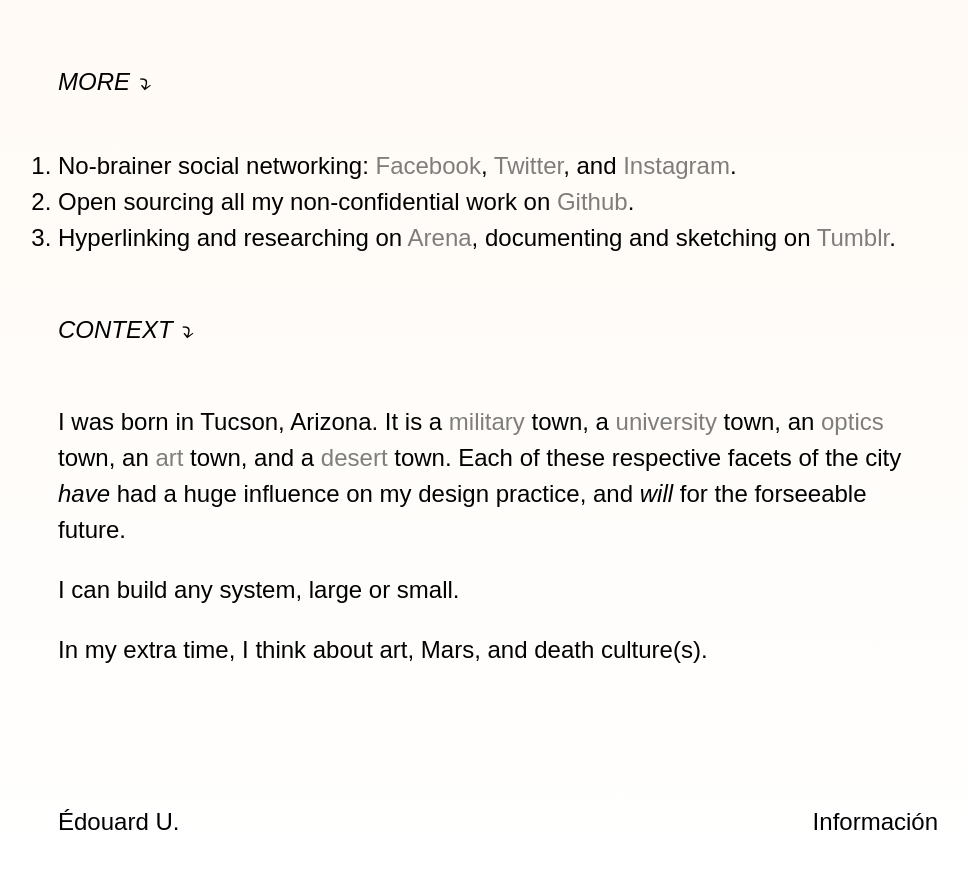
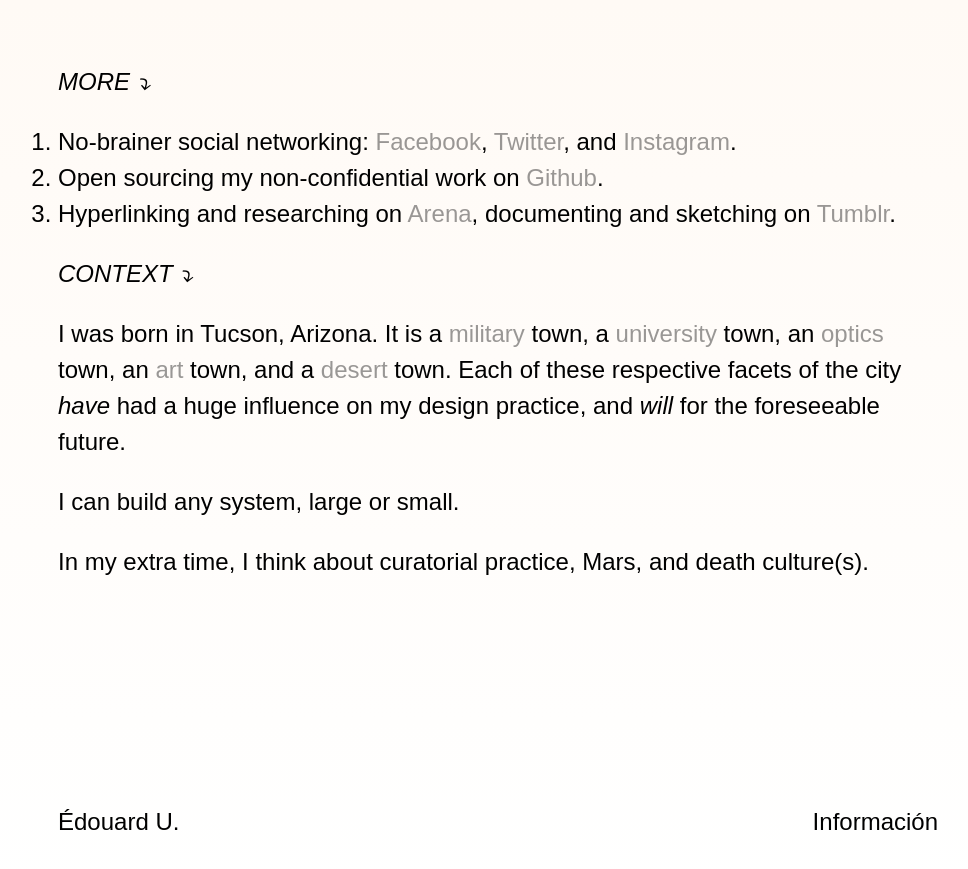
Before and after one commit to edouerd/ux.edouard.us, a Jekyll site: the page built from info/index.html, in a window 1280 px wide. Shown: the top 869 px of the page, without its empty margins (142-1110 px from the left). Built offline with Jekyll 4.4.1, drawn with Linux system fonts in a browser that asks for light colours; nearby versions of some CDN libraries.

Commit message:
△ big edits to /info (it should be nice n' clean now), updating index

```diff
--- a/info/index.html
+++ b/info/index.html
@@ -4,26 +4,26 @@
 permalink: /info/
 ---
 
-<section class="center w-70 mw8 ma4 mv5-ns">
-  <p class="lh-copy f3 i black ph2">MORE ⤵︎</p>
-  <div class="fl w-100 pb4 mw0 ph2">
-    <ol class="lh-copy f3 pl0">
-      <li>No-brainer social networking: <a class="link black-50" href="https://www.facebook.com/edouerd">Facebook</a>, <a class="link black-50" href="https://twitter.com/edouerd">Twitter</a>, and <a class="link black-50" href="https://www.instagram.com/edouerd">Instagram</a>.</li>
-      <li>Open sourcing all my non-confidential work on <a class="link black-50" href="https://sketchfab.com/edouerd">Github</a>.</li>
-      <li>Hyperlinking and researching on <a class="link black-50" href="https://www.are.na/edouard-u">Arena</a>, documenting and sketching on <a class="link black-50" href="http://ed.tumblr.com/">Tumblr</a>.</li>
+<section class="center w-90 w-70-ns mw8 mt4 mh4 mb6 mv5-ns f3-ns">
+
+  <p class="lh-copy i ph2">MORE ⤵︎</p>
+
+    <ol class="lh-copy ph2">
+      <li>No-brainer social networking: <a class="black-40 link hover-black" href="https://www.facebook.com/edouerd">Facebook</a>, <a class="black-40 link hover-black" href="https://twitter.com/edouerd">Twitter</a>, and <a class="black-40 link hover-black" href="https://www.instagram.com/edouerd">Instagram</a>.</li>
+      <li>Open sourcing my non-confidential work on <a class="black-40 link hover-black" href="https://github.com/edouerd">Github</a>.</li>
+      <li>Hyperlinking and researching on <a class="black-40 link hover-black" href="https://www.are.na/edouard-u">Arena</a>, documenting and sketching on <a class="black-40 link hover-black" href="http://ed.tumblr.com/">Tumblr</a>.</li>
     </ol>
 
-  <p class="lh-copy f3 pv4 i black">CONTEXT ⤵︎</p>
-
-    <p class="lh-copy f3">
-      I was born in Tucson, Arizona. It is a <a class="link black-50" href="https://en.wikipedia.org/wiki/Davis%E2%80%93Monthan_Air_Force_Base">military</a> town, a <a class="link black-50" href="https://en.wikipedia.org/wiki/University_of_Arizona">university</a> town, an <a class="link black-50" href="https://en.wikipedia.org/wiki/Optics_Valley">optics</a> town, an <a class="link black-50" href="http://warehouseartsdistrict.com/">art</a> town, and a <a class="link black-50" href="https://en.wikipedia.org/wiki/Sonoran_Desert">desert</a> town. Each of these respective facets of the city <em>have</em> had a huge influence on my design practice, and <em>will</em> for the forseeable future.
+  <p class="lh-copy i ph2">CONTEXT ⤵︎</p>
+    <p class="lh-copy ph2">
+      I was born in Tucson, Arizona. It is a <a class="black-40 link hover-black" href="https://en.wikipedia.org/wiki/Davis%E2%80%93Monthan_Air_Force_Base">military</a> town, a <a class=" black-40 link hover-black" href="https://en.wikipedia.org/wiki/University_of_Arizona">university</a> town, an <a class=" black-40 link hover-black" href="https://en.wikipedia.org/wiki/Optics_Valley">optics</a> town, an <a class=" black-40 link hover-black" href="http://warehouseartsdistrict.com/">art</a> town, and a <a class=" black-40 link hover-black" href="https://en.wikipedia.org/wiki/Sonoran_Desert">desert</a> town. Each of these respective facets of the city <em>have</em> had a huge influence on my design practice, and <em>will</em> for the foreseeable future.
     </p>
-    <p class="lh-copy f3">
+    <p class="lh-copy ph2">
       I can build any system, large or small.
     </p>
-    <p class="lh-copy f3">
-      In my extra time, I think about art, Mars, and death culture(s).
+    <p class="lh-copy ph2">
+      In my extra time, I think about curatorial practice, Mars, and death culture(s).
     </p>
-  </div>
+
   {% include header-index.html %}
 </section>
```
Also changed, not shown: index.html (+7 -7 lines).
